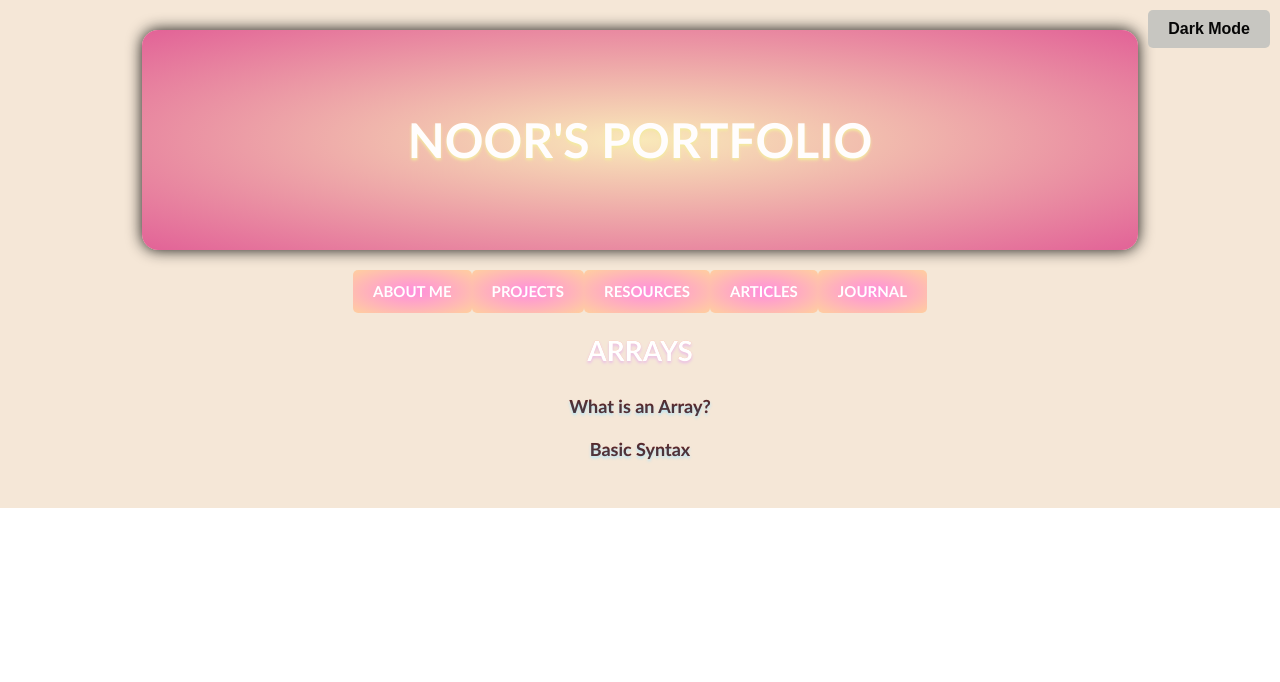
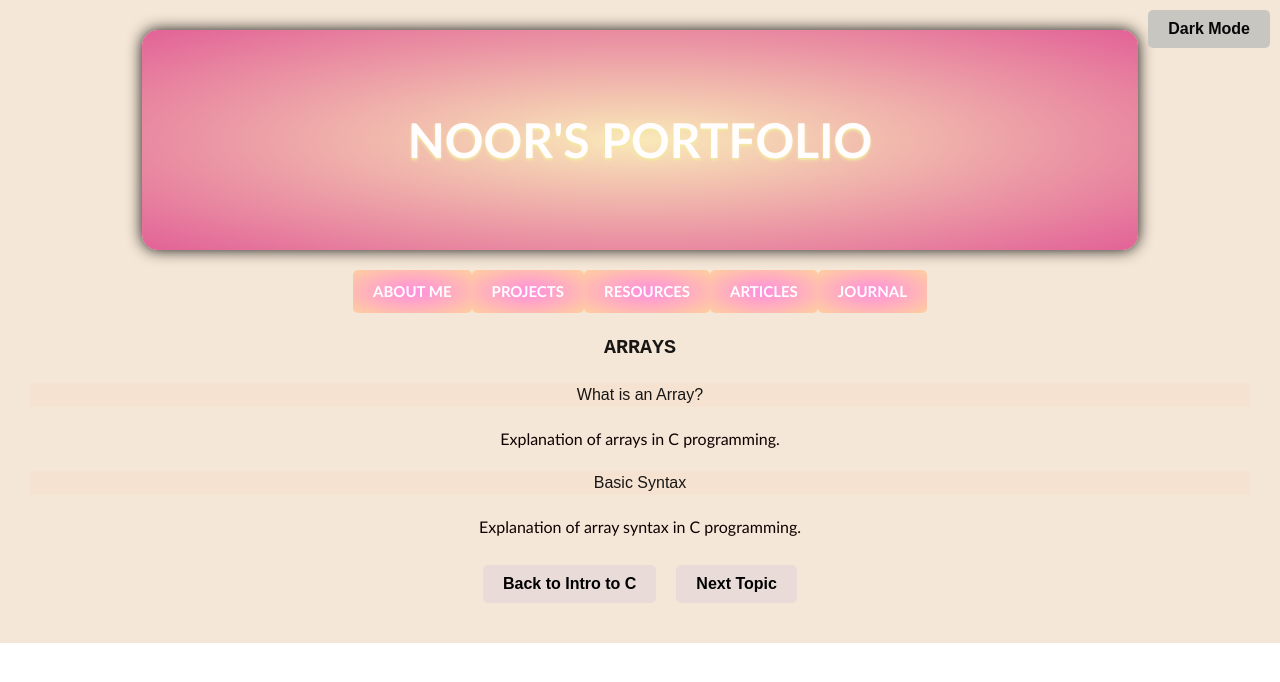
Before and after one commit to noorbabar/noorportfolio, a React (Vite) app in the folder Noorportfolio/frontend/: page /arrays in a window 1280 px wide. Shown: the top 682 px of the page. Built offline with nearby package versions, Linux system fonts and the light colour scheme.

Commit message:
added in buttons, my brain is cooked rn i will fix css later

```diff
--- a/Noorportfolio/frontend/src/App.css
+++ b/Noorportfolio/frontend/src/App.css
@@ -89,11 +89,23 @@ body {
 
 h1 {
   color: rgba(0, 0, 0, 0.904);
+  font-size:x-large;
   font-family: monospace;
   text-align: center;
   margin-bottom: 20px;
+  margin-top: 20px;
 }
 
+h3 {
+  color: rgba(0, 0, 0, 0.904);
+  background-color: #f3dac971;
+  font-size: medium;
+  font-weight: 500;
+  font-family: sans-serif;
+  text-align: center;
+  margin-bottom: 20px;
+  margin-top: 20px;
+}
 h2 {
   font-family: 'Trebuchet MS', sans-serif;
   font-size: large;
@@ -483,3 +495,24 @@ video {
 .note-item i {
   margin-right: 8px;
 }
+
+.back-button, .next-topic-button {
+  background-color: rgba(5, 1, 236, 0.05);
+  color: rgb(0, 0, 0);
+  font-weight: 600;
+  padding: 10px 20px;
+  border: none;
+  border-radius: 5px;
+  cursor: pointer;
+  font-size: 16px;
+  margin: 10px;
+  transition: background-color 0.3s;
+}
+
+.back-button:hover, .next-topic-button:hover {
+  background: rgba(235, 191, 166, 0.261);
+}
+
+.back-button:focus, .next-topic-button:focus {
+  outline: none;
+}
--- a/Noorportfolio/frontend/src/components/Course/1511/Arrays.jsx
+++ b/Noorportfolio/frontend/src/components/Course/1511/Arrays.jsx
@@ -1,20 +1,36 @@
-// src/components/course/ProgFunds/IntroToC.jsx
 import React from "react";
+import { useNavigate } from "react-router-dom";
 
 const Arrays = () => {
+  const navigate = useNavigate();
+
+  const handleBackClick = () => {
+    navigate("/intro-to-c");
+  };
+
+  const handleNextTopicClick = () => {
+    alert("No next topic yet!");
+  };
+
   return (
     <div>
-        <h1 className="about-me-heading">ARRAYS</h1>
+      <h1> ARRAYS</h1>
       <section>
-        <h2>What is an Array?</h2>
-        <p>
-
-        </p>
+        <h3>What is an Array?</h3>
+        <p>Explanation of arrays in C programming.</p>
       </section>
       <section>
-        <h2>Basic Syntax</h2>
+        <h3>Basic Syntax</h3>
+        <p>Explanation of array syntax in C programming.</p>
+      </section>
 
-      </section>
+      <button onClick={handleBackClick} className="back-button">
+        Back to Intro to C
+      </button>
+
+      <button onClick={handleNextTopicClick} className="next-topic-button">
+        Next Topic
+      </button>
     </div>
   );
 };
--- a/Noorportfolio/frontend/src/components/Course/1511/IntroToC.jsx
+++ b/Noorportfolio/frontend/src/components/Course/1511/IntroToC.jsx
@@ -1,20 +1,36 @@
-// src/components/course/ProgFunds/IntroToC.jsx
 import React from "react";
+import { useNavigate } from "react-router-dom"; // Import useNavigate for navigation
 
 const IntroToC = () => {
+  const navigate = useNavigate();
+
+  const handleBackClick = () => {
+    navigate("/resources");
+  };
+
+  const handleNextTopicClick = () => {
+    navigate("/arrays");
+  };
+
   return (
     <div>
-        <h1 className="about-me-heading">INTRO TO C PROGRAMMING</h1>
+      <h1> INTRO TO C PROGRAMMING</h1>
       <section>
-        <h2>What is C?</h2>
-        <p>
-
-        </p>
+        <h3>WHAT IS C?</h3>
+        <p>Introduction to C programming language.</p>
       </section>
       <section>
-        <h2>Basic Syntax</h2>
+        <h3>Basic Syntax</h3>
+        <p>Explanation of basic syntax in C programming.</p>
+      </section>
 
-      </section>
+      <button onClick={handleBackClick} className="back-button">
+        Back to Resources
+      </button>
+
+      <button onClick={handleNextTopicClick} className="next-topic-button">
+        Next Topic
+      </button>
     </div>
   );
 };
--- a/Noorportfolio/frontend/src/components/Resources.jsx
+++ b/Noorportfolio/frontend/src/components/Resources.jsx
@@ -1,4 +1,5 @@
 import React, { useState } from "react";
+import { Link } from "react-router-dom";
 import "../App.css";
 
 const Resources = () => {
@@ -12,8 +13,7 @@ const Resources = () => {
         { title: "Arrays", link: "/arrays" },
       ],
     },
-
-];
+  ];
 
   const toggleSubject = (index) => {
     setOpenSubjects((prev) => ({
@@ -38,10 +38,10 @@ const Resources = () => {
             <ul className={`notes-list ${openSubjects[index] ? "show" : ""}`}>
               {subject.notes.map((note, idx) => (
                 <li key={idx} className="note-item">
-                  <a href={note.link} className="resource-link">
+                  <Link to={note.link} className="resource-link">
                     <i className="fas fa-file-alt"></i>
                     {note.title}
-                  </a>
+                  </Link>
                 </li>
               ))}
             </ul>
```
